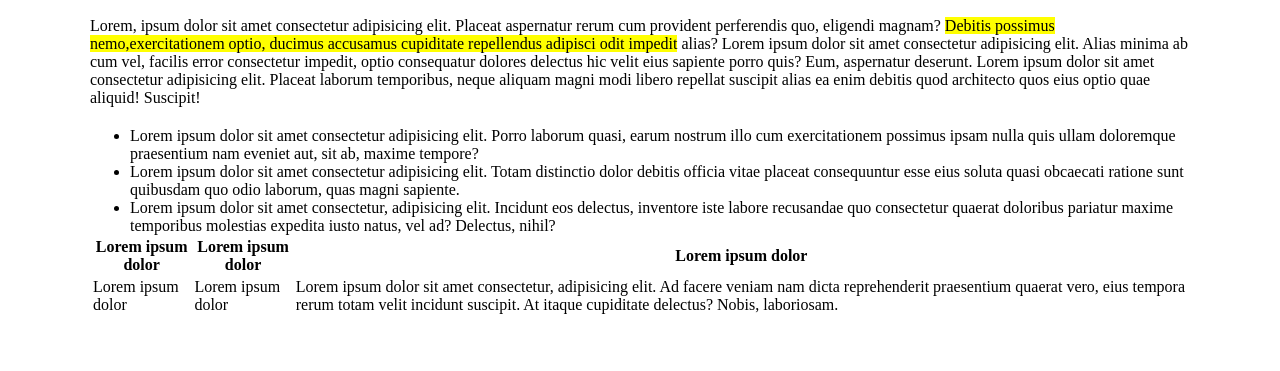
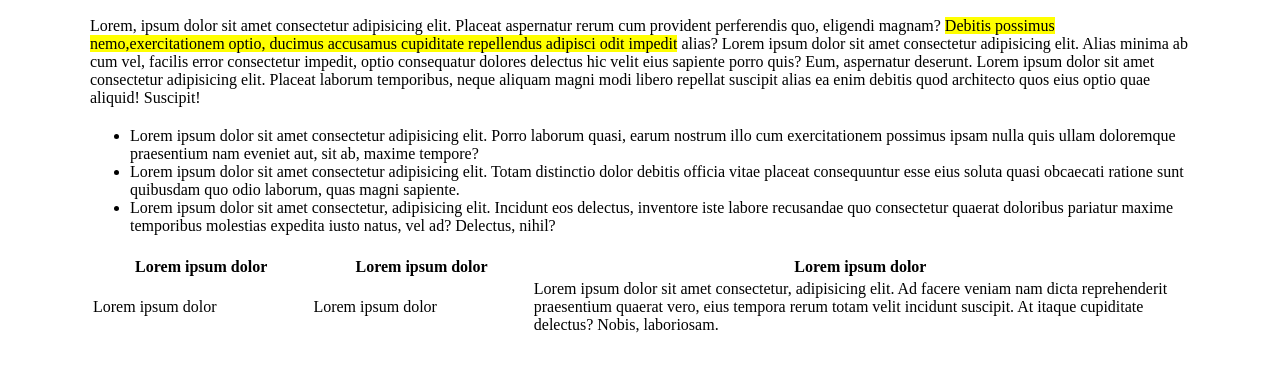
Before and after one commit to Salvatore1985/html-css-booleaner, a plain HTML site: page index.html in a window 1280 px wide. Shown: the part 299-670 px from the top of the page. Drawn offline with Linux system fonts and the light colour scheme.

Commit message:
tabella-css

```diff
--- a/style.css
+++ b/style.css
@@ -35,6 +35,18 @@ p {
 #importante {
     background-color: yellow;
 }
+.tabella{
+    margin-top: 20px;
+}
 .lista  {
     margin-top: 20px;
 }
+.testo1{
+    width: 20%;
+}
+.testo2{
+    width: 20%;
+}
+.testo3{
+    width: 60%;
+}
```
